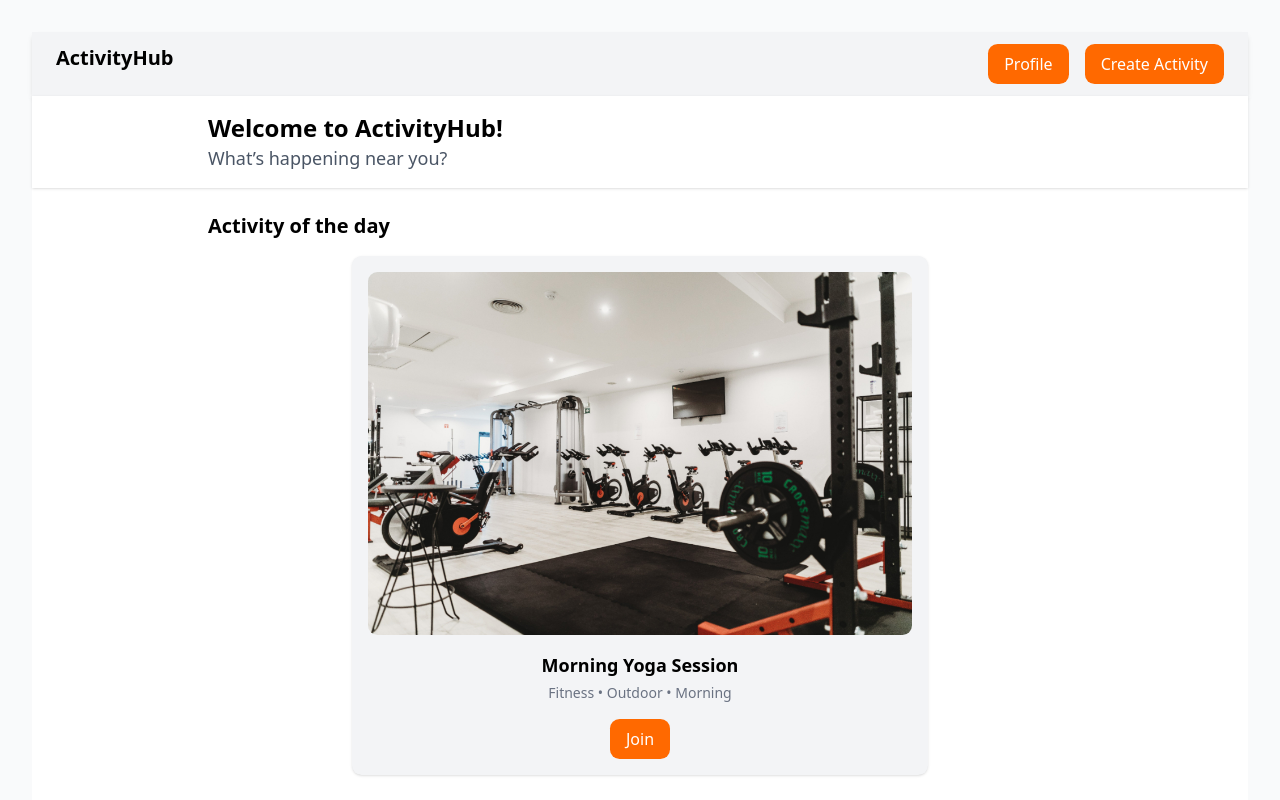
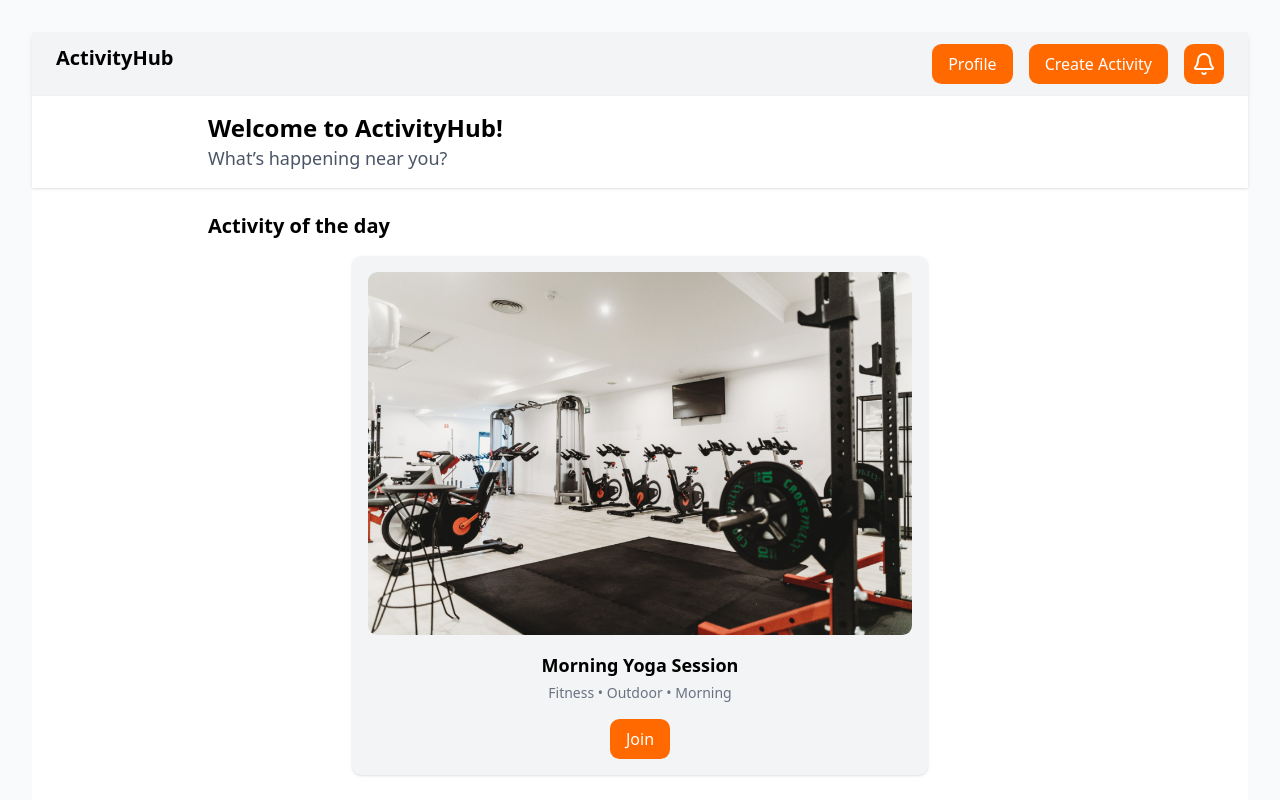
Before and after one commit to 394-w25/ActivityHub, a React (Vite) app: page /home in a window 1280 px wide. Shown: the top 800 px of the page. Built offline with nearby package versions, Linux system fonts and the light colour scheme; no server answers; the database is empty; the HTML template or start-up script is replaced by a standard one.

Commit message:
added notification button connecting to NotificationPage

```diff
--- a/src/components/HomeScreen.jsx
+++ b/src/components/HomeScreen.jsx
@@ -4,6 +4,7 @@
 import museumImage from "@assets/museum.jpg";
 import cookingImage from "@assets/cooking.jpg";
 import ActivitiesFeed from "@/components/ActivitiesFeed.jsx";
+import { Bell } from "lucide-react";
 
 const HomeScreen = () => {
   const navigate = useNavigate();
@@ -24,6 +25,14 @@
             className="px-4 py-2 bg-orange-500 text-white rounded-lg hover:bg-orange-600"
           >
             Create Activity
+          </button>
+
+          {/* Notification Icon Button */}
+          <button
+            onClick={() => navigate("/notification")}
+            className="flex items-center justify-center p-2 bg-orange-500 text-white rounded-lg hover:bg-orange-600"
+          >
+            <Bell size={24} />
           </button>
         </div>
       </div>
```
